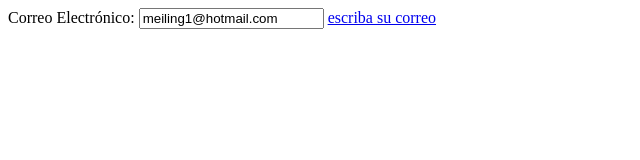
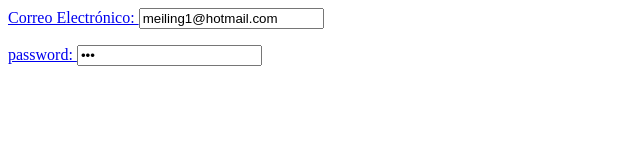
Before and after one commit to anprofor/diplomas, a plain HTML site: page index.html in a window 1280 px wide. Shown: the whole page, without its empty margins (0-640 px from the left). Drawn offline with Linux system fonts and the light colour scheme.

Commit message:
Update index.html

```diff
--- a/index.html
+++ b/index.html
@@ -2,8 +2,12 @@
    <body>
 
       <form>
-	        Correo Electrónico: <input type="text" value="meiling1@hotmail.com"/>
-        <a href="1.pdf" download="prueba" value:"meiling1@hotmail.com>escriba su correo</a>
+        <a href="1.pdf" download="prueba" value:"meiling1@hotmail.com"> Correo Electrónico: <input type="text" value="meiling1@hotmail.com"/> </a>
+      </form>
+
+
+	    <form>
+        <a href="1.pdf" download="prueba3" value:"123"> password: <input type="password" value="123"/> </a>
       </form>
 
    </body>
```
